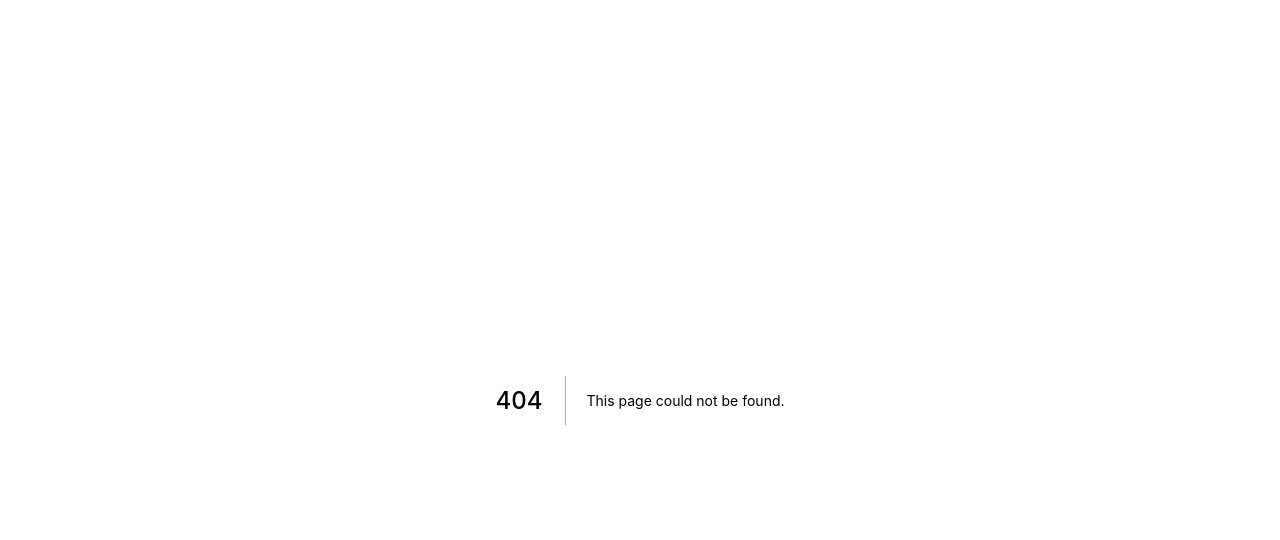
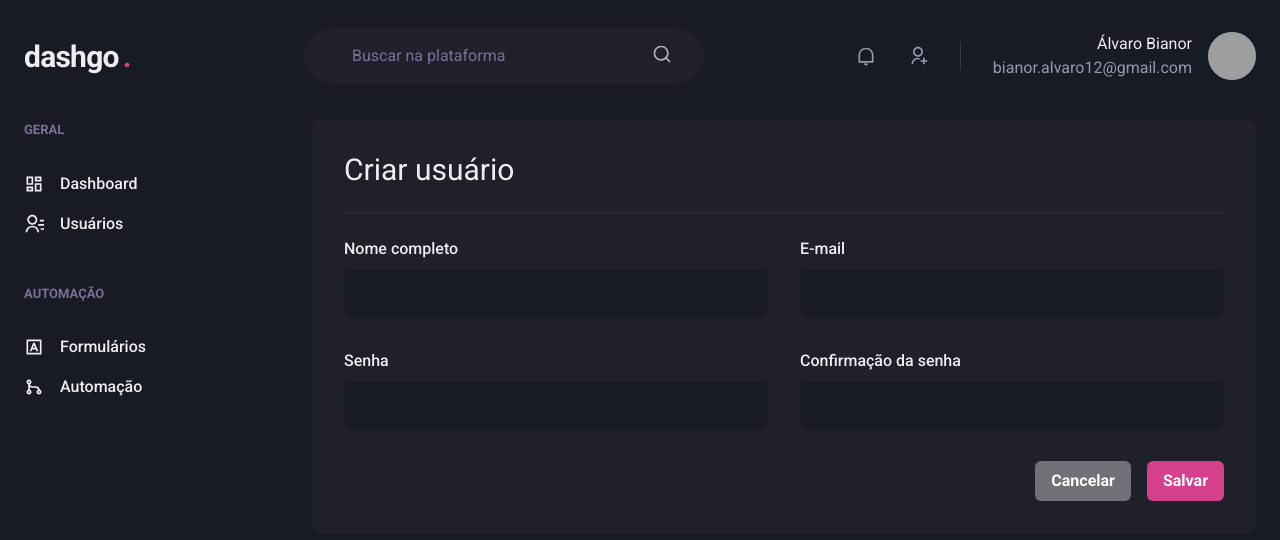
Before and after one commit to alvarobianor/dashGo, a Next.js app: page /users/create in a window 1280 px wide. Before the commit this address had no page. Shown: the top 540 px of the page. Built offline with nearby package versions, Linux system fonts and the light colour scheme; grey boxes are pictures that could not be loaded.

Commit message:
Page of user create, done!

```diff
--- /dev/null
+++ b/src/pages/users/create.tsx
@@ -0,0 +1,66 @@
+import {
+  Flex,
+  SimpleGrid,
+  Box,
+  Text,
+  theme,
+  Heading,
+  Button,
+  Icon,
+  Table,
+  Thead,
+  Tr,
+  Th,
+  Checkbox,
+  Tbody,
+  Td,
+  Divider,
+  VStack,
+  HStack,
+} from "@chakra-ui/react";
+import { RiAddLine, RiEditLine } from "react-icons/ri";
+import { Input } from "../../components/Form/Input";
+import { Header } from "../../components/Header";
+import { Pagination } from "../../components/Pagination";
+import { Sidebar } from "../../components/Sidebar";
+
+export default function UserCreate() {
+  return (
+    <Box>
+      <Header />
+
+      <Flex w="100%" my="6" maxWidth={1480} mx="auto" px="6">
+        <Sidebar />
+
+        <Box flex="1" borderRadius={8} bg="gray.800" p="8">
+          <Heading size="lg" fontWeight="normal">
+            Criar usuário
+          </Heading>
+          <Divider my="6" borderColor="gray.700" />
+
+          <VStack spacing="8">
+            <SimpleGrid minChildWidth="240px" spacing="8" w="100%">
+              <Input name="name" label="Nome completo" />
+              <Input name="email" type="email" label="E-mail" />
+            </SimpleGrid>
+
+            <SimpleGrid minChildWidth="240px" spacing="8" w="100%">
+              <Input name="password" type="password" label="Senha" />
+              <Input
+                name="password_confirmation"
+                type="password"
+                label="Confirmação da senha"
+              />
+            </SimpleGrid>
+          </VStack>
+          <Flex justify="flex-end" mt="8">
+            <HStack spacing="4">
+              <Button colorScheme="whiteAlpha">Cancelar</Button>
+              <Button colorScheme="pink">Salvar</Button>
+            </HStack>
+          </Flex>
+        </Box>
+      </Flex>
+    </Box>
+  );
+}
```
